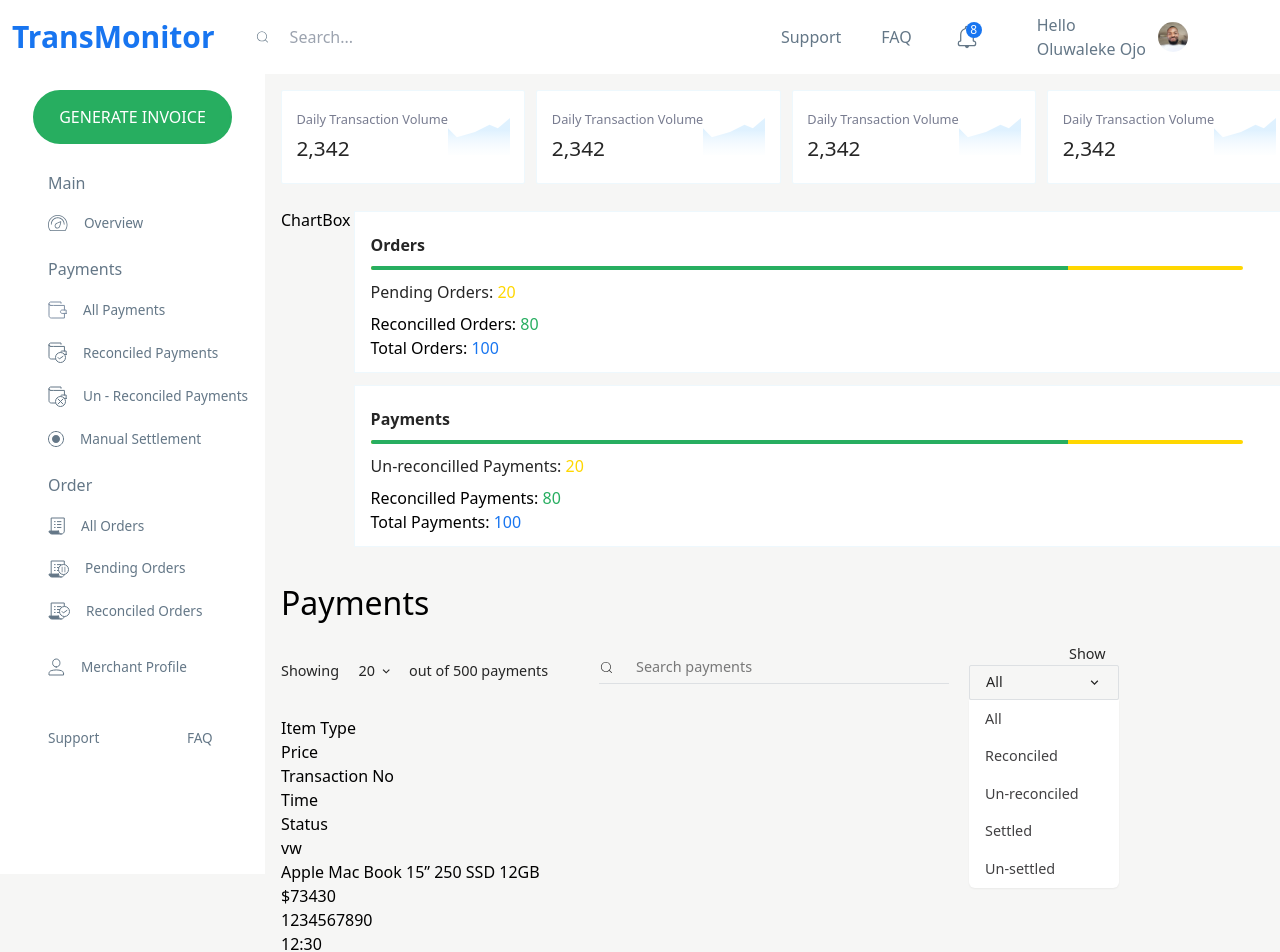
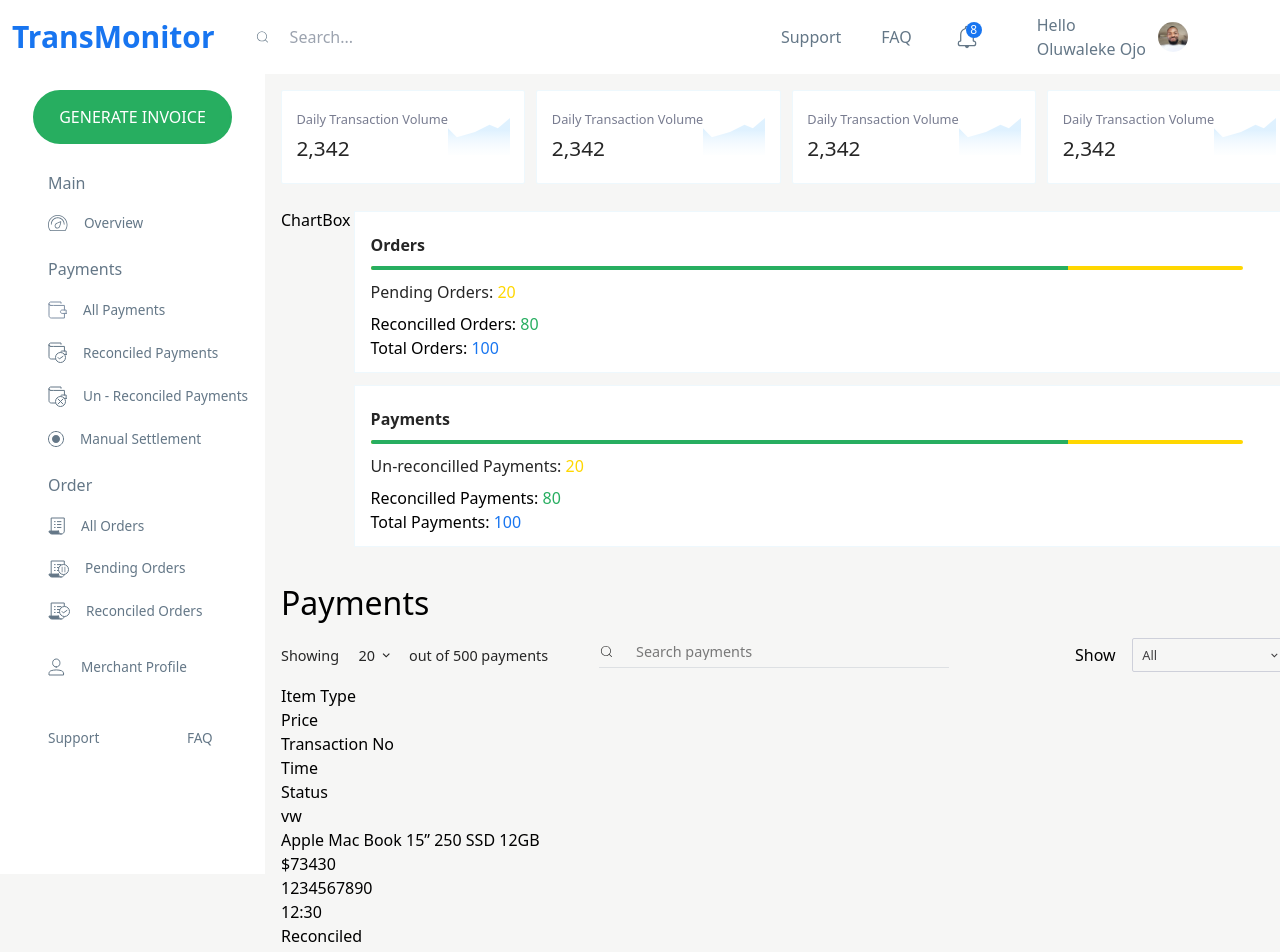
Before and after one commit to chimankpaosuji1/mintyn, a React (Create React App) app: page / in a window 1280 px wide. Shown: the top 952 px of the page. Built offline with nearby package versions, Linux system fonts and the light colour scheme.

Commit message:
second commit

```diff
--- a/src/components/Overview/Payments.jsx
+++ b/src/components/Overview/Payments.jsx
@@ -67,24 +67,18 @@ const Payments = () => {
     ];
 
     return (
-      <div>
-        <p className="mr-0 ml-0 mb-[10px] w-[40px] 1100px:mr-[10px] 1100px:ml-auto 1100px:mb-0">
-          Show
-        </p>
+      <div className="flex gap-[1rem] items-center relative">
+        <p>Show</p>
         <div
-          className="w-[150px] relative h-[35px]"
+          className="w-[10rem] flex items-center justify-between text-[#414042] text-[0.8rem] cursor-pointer py-[0.4rem] px-[0.6rem] border-[1px] border-[#ced0da] rounded-[2px]"
           onClick={() => handleDropdown()}
         >
-          <p className="w-full h-full py-[8px] px-[16px] bg-transparent border-[1px] border-[#DDE0E3] text-left rounded-[2px] flex items-center justify-between cursor-pointer">
-            {payment}
-            <MdKeyboardArrowDown size={15} color="primary" />
-          </p>
-
+          <p>{payment}</p>
+          <MdKeyboardArrowDown color="primary" />
+        </div>
         <ul
-            className={`w-full bg-white shadow-sm absolute z-2 rounded-bl-[6px] rounded-br-[6px] top-0 right-0 transition-all ${
-              dropdownOpen
-                ? "visible pointer-events-all opacity-1 top-[35px]"
-                : ""
+          className={`absolute right-0 top-[2.3rem] list-none  invisible bg-white rounded-[8px] shadow-sm ${
+            open ? "visible" : ""
           }`}
         >
           {selections.map((item) => (
@@ -92,22 +86,20 @@ const Payments = () => {
               onClick={() => {
                 setPayment(item);
               }}
-                className="w-full"
+              className="w-[10rem] p-[0.5rem] pl-[1rem] text-[0.9rem] text-[#414042] cursor-pointer hover:bg-[#f4f4f4]"
             >
-                <button className="bg-transparent py-[8px] px-[16px] border-0 w-full text-left text-[#414042] hover:bg-[#f4f4f4]">
               {item}
-                </button>
             </li>
           ))}
         </ul>
-        </div>
       </div>
     );
   };
   return (
     <div className="w-full mt-[2rem]">
       <h2 className="text-[2rem] m-0 font-normal">Payments</h2>
-      <div className="w-full my-[1rem] text-[0.9rem] flex flex-col 1100px:flex-row items-start 1100px:items-center pr-[100px] text-[#262626]">
+      <div className="w-full flex items-center justify-between">
+        <div className=" my-[1rem] text-[0.9rem] flex flex-col 1100px:flex-row items-start 1100px:items-center pr-[100px] text-[#262626]">
           <span className="w-[65px] mr-0 1100px:mr-[10px] mb-[10px] 1100px:mb-0">
             Showing{" "}
           </span>
@@ -130,9 +122,10 @@ const Payments = () => {
               className="border-0 px-[20px] bg-transparent rounded-none placeholder:text-[#787878]"
             />
           </div>
+        </div>
         <PaymentSelection />
       </div>
-      <div className="table_wrap">
+      <div className="overflow-x-scroll 770px:w-full 770px:overflow-x-none">
         {" "}
         <div className="payment_table">
           <div className="header">
```
Lines whose indentation alone changed are shown as unchanged.
